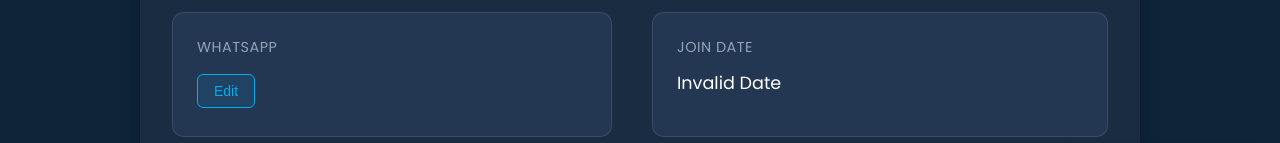
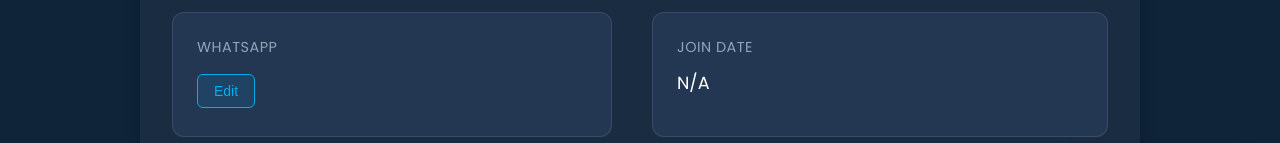
Before and after one commit to geekelo/starlinks-solution-portal, a React (Create React App) app: page /profile in a window 1280 px wide. Shown: the part 590-733 px from the top of the page. Built offline with nearby package versions, Linux system fonts and the light colour scheme; sample sign-in values are in the browser's storage; a web font is replaced by a local one.

Commit message:
updated date formatting

```diff
--- a/src/pages/Profile.jsx
+++ b/src/pages/Profile.jsx
@@ -6,6 +6,7 @@
 import { createAxiosInstance } from '../config/axios';
 import '../styles/Profile.css';
 import WhatsAppButton from '../components/WhatsAppButton';
+import { formatDate } from '../utils/formatDate';
 
 const Profile = () => {
   const navigate = useNavigate();
@@ -149,7 +150,7 @@
               </div>
               <div className="info-item">
                 <label>Join Date</label>
-                <p>{new Date(userData.created_at).toLocaleDateString()}</p>
+                <p>{formatDate(userData.created_at)}</p>
               </div>
             </div>
           </div>
```
